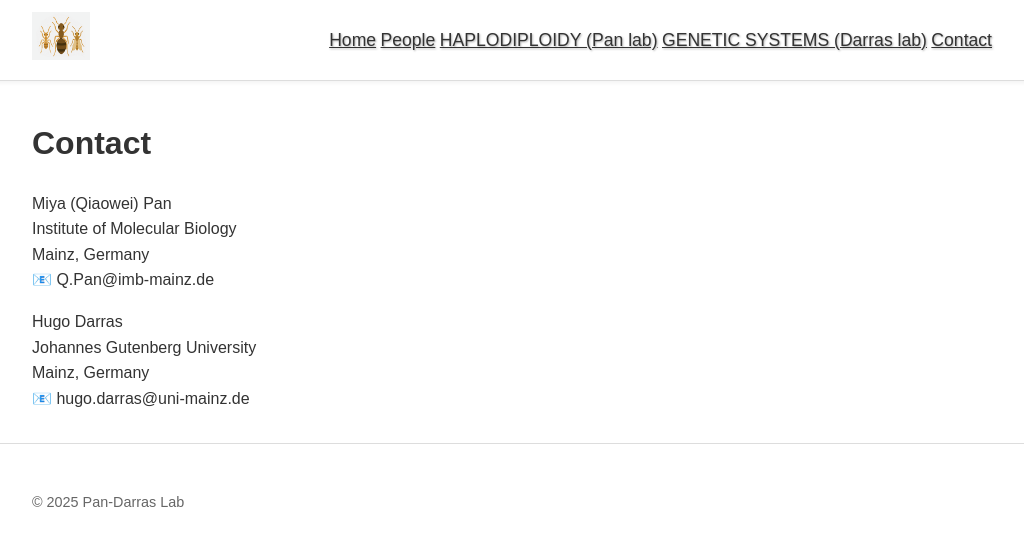
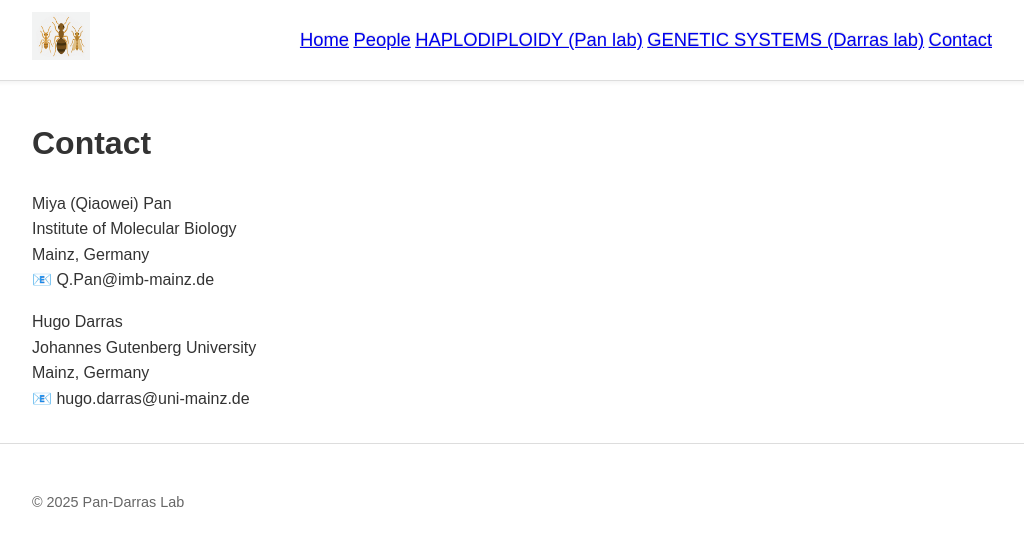
Before and after one commit to lab-darras/lab-darras.github.io, a Jekyll site: the page built from contact.md, in a window 1280 px wide. Shown: the top 546 px of the page, without its empty margins (128-1152 px from the left). Built offline with Jekyll 4.4.1, drawn with Linux system fonts in a browser that asks for light colours.

Commit message:
Update style.css

```diff
--- a/assets/css/style.css
+++ b/assets/css/style.css
@@ -43,10 +43,8 @@ p {
 
 
 nav a {
-  font-size: 1.1em;        /* or 18px, 20px, whatever looks good */
-  font-weight: 500;        /* make it a bit bolder */
-  text-shadow: 1px 1px 2px rgba(0,0,0,0.3);  /* subtle shadow */
-  color: #333;             /* ensure good contrast */
+  font-size: 1.15em;  /* slightly bigger */
+  text-shadow: 0 -1px 1px rgba(0,0,0,0.15);  /* light shadow above */
 }
 
 nav a:hover {
```
